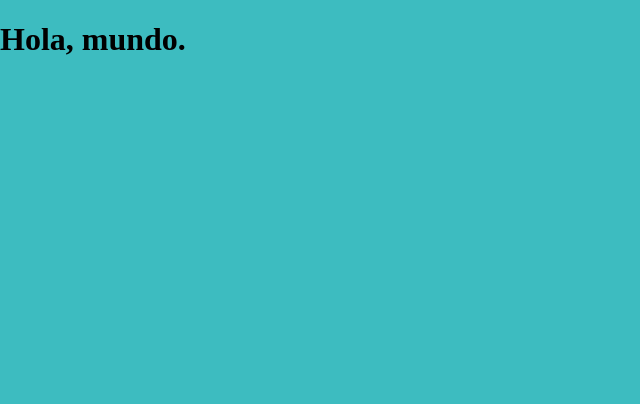
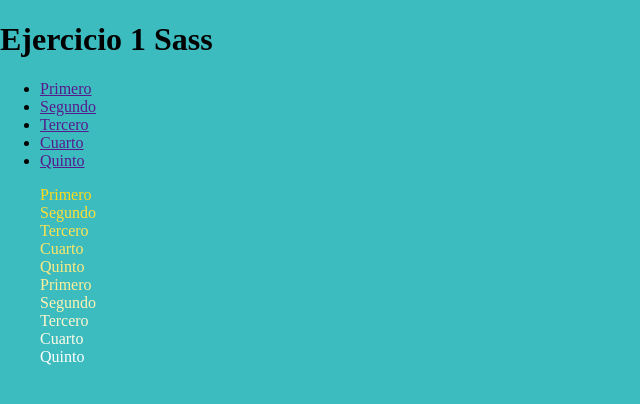
Before and after one commit to Ppoole/p1sass, a plain HTML site: page index.html in a window 1280 px wide. Shown: the whole page, without its empty margins (0-640 px from the left). Drawn offline with Linux system fonts and the light colour scheme.

Commit message:
cuarto commit

```diff
--- a/_globals.scss
+++ b/_globals.scss
@@ -2,3 +2,14 @@ body{
     margin: 0;
     background-color: $bgColor;
 }
+
+main{
+    ul{
+        list-style-type: none;
+    }
+@for $i from 1 through 10{
+    ul li:nth-child(#{$i}){
+        color: lighten($base-color, $i*5%);
+    }
+}
+}
--- a/_variables.scss
+++ b/_variables.scss
@@ -1 +1,2 @@
 $bgColor:rgb(61, 188, 192);
+$base-color: gold;
--- a/index.html
+++ b/index.html
@@ -4,10 +4,39 @@
         <meta charset="UTF-8">
         <meta http-equiv="X-UA-Compatible" content="IE=edge">
         <meta name="viewport" content="width=device-width, initial-scale=1.0">
-    <title>Document</title>
-    <link rel="stylesheet" href="main.css">
+        <link rel="stylesheet" type="text/css" href="main.css">
+        <title>Ejercicio 1 Sass</title>
     </head>
+
     <body>
-    <h1>Hola, mundo.</h1>
+        <header>
+            <h1>Ejercicio 1 Sass</h1>
+            <nav>
+                <ul>
+                    <li><a href="">Primero</a></li>
+                    <li><a href="">Segundo</a></li>
+                    <li><a href="">Tercero</a></li>
+                    <li><a href="">Cuarto</a></li>
+                    <li><a href="">Quinto</a></li>
+
+                </ul>
+            </nav>
+        </header>
+        <main>
+            <ul>
+                <li>Primero</li>
+                <li>Segundo</li>
+                <li>Tercero</li>
+                <li>Cuarto</li>
+                <li>Quinto</li>
+                <li>Primero</li>
+                <li>Segundo</li>
+                <li>Tercero</li>
+                <li>Cuarto</li>
+                <li>Quinto</li>
+            </ul>
+        </main>
+        <footer></footer>
     </body>
+
     </html>
```
Also changed, not shown: main.css. Lines whose indentation alone changed are shown as unchanged.
